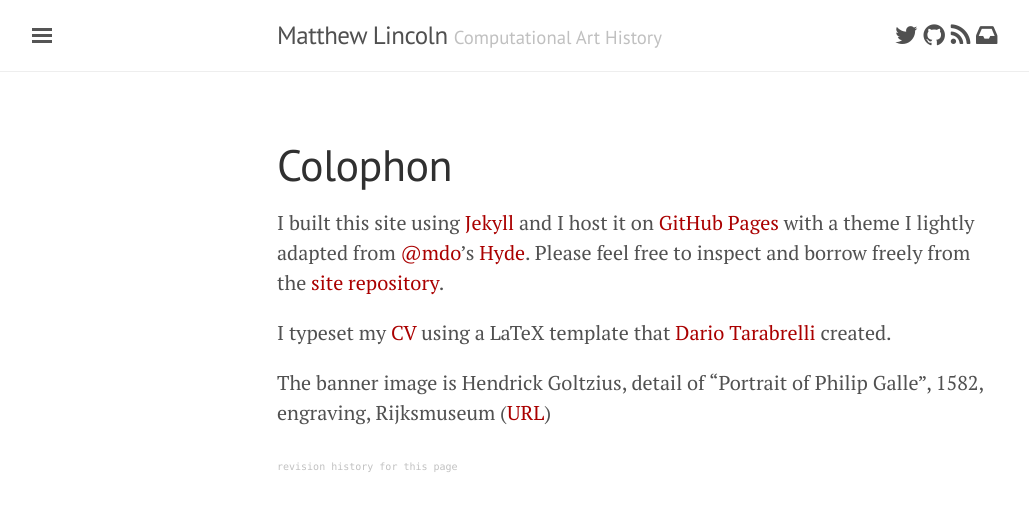
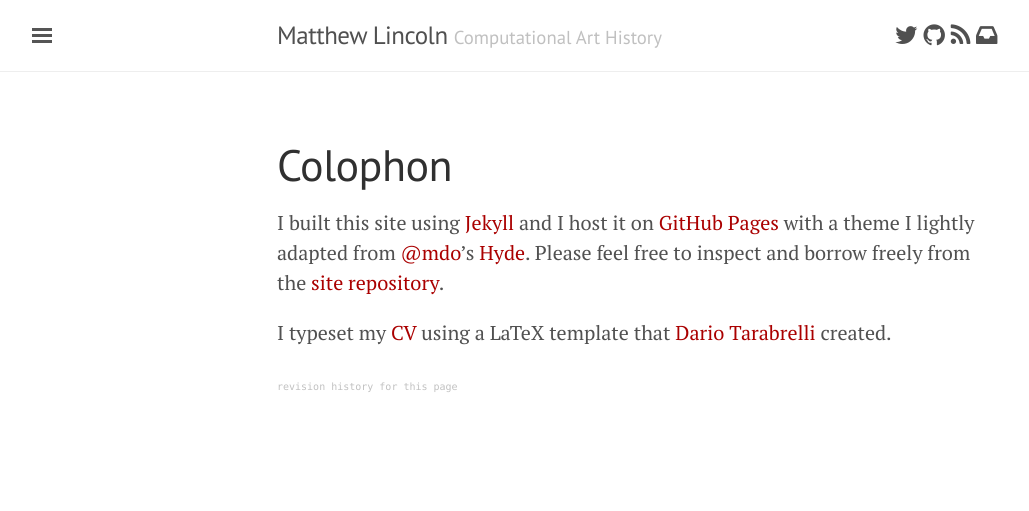
Before and after one commit to mdlincoln/mdlincoln.github.io, a Jekyll site: the page built from pages/colophon.md, in a window 1280 px wide. Shown: the top 511 px of the page, without its empty margins (3-1032 px from the left). Built offline with Jekyll 4.4.1, drawn with Linux system fonts in a browser that asks for light colours; nearby versions of some CDN libraries.

Commit message:
Remove references to header image

```diff
--- a/_data/site.yaml
+++ b/_data/site.yaml
@@ -4,7 +4,3 @@
 position: Ph.D Student
 tagline: Computational Art History
 description: "The personal blog of Matthew D. Lincoln, PhD candidate in the Department of Art History and Archaeology, University of Maryland, College Park."
-banner:
-    name: 'Hendrick Goltzius, detail of "Portrait of Philip Galle", 1582, engraving, Rijksmuseum'
-    source: https://www.rijksmuseum.nl/en/collection/RP-P-OB-10.148
-    img: /assets/images-display/header.jpg
--- a/pages/colophon.md
+++ b/pages/colophon.md
@@ -8,5 +8,3 @@
 Please feel free to inspect and borrow freely from the [site repository](http://github.com/mdlincoln/mdlincoln.github.io).
 
 I typeset my [CV](/about) using a LaTeX template that [Dario Tarabrelli](http://nitens.org/taraborelli/cvtex) created.
-
-The banner image is {{ site.data.site.banner.name }} ([URL]({{ site.data.site.banner.source }}))
```
Also changed, not shown: assets/images-display/header.jpg (deleted).
